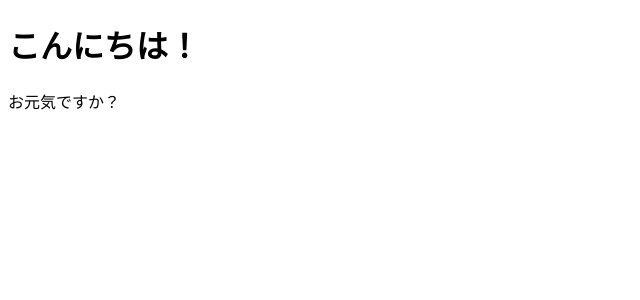
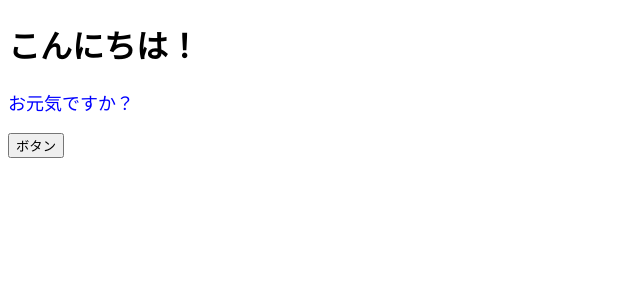
Before and after one commit to Hikarinrin7/react-practice2, a React (Vite) app: page / in a window 1280 px wide. Shown: the top 300 px of the page, without its empty margins (0-640 px from the left). Built offline with nearby package versions, Linux system fonts and the light colour scheme.

Commit message:
イベントとスタイルの扱い方まで

```diff
--- a/src/App.jsx
+++ b/src/App.jsx
@@ -2,11 +2,21 @@
 // returnの中身は必ずタグで囲む
 // ファイルを分けたら、export付けることでこの関数を他でも使えるようになる
 // importはmain側で使うときに自動で追加される
+
+
 export const App = () => {
+    // return内での操作はjsの関数として{}で、スタイルはjsのオブジェクトとして
+    const onClickButton = () => alert();
+    const contentStyle = {
+        color: "blue",
+        fontSize: "18px",
+    }
+
     return (
         <div>
             <h1>こんにちは！</h1>
-            <p>お元気ですか？</p>
+            <p style={contentStyle}>お元気ですか？</p>
+            <button onClick={onClickButton}>ボタン</button>
         </div>
     );
 };
```
